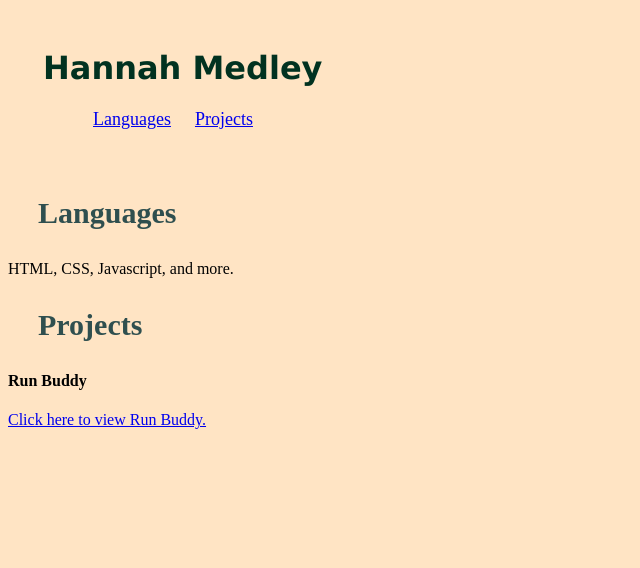
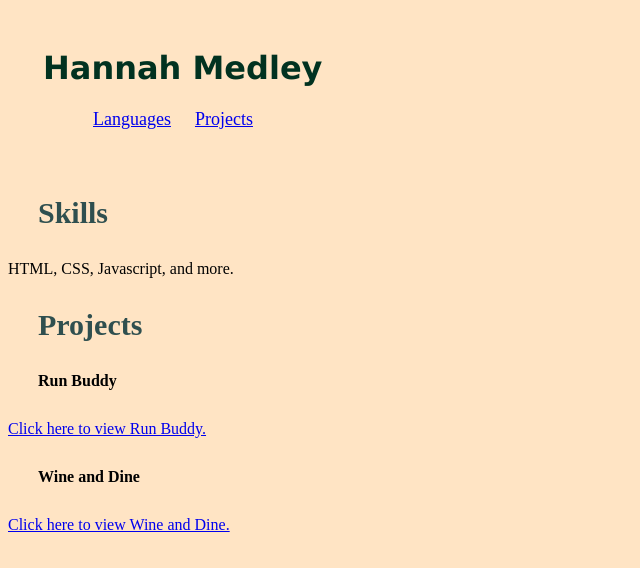
Before and after one commit to hgrace99/portfolio, a plain HTML site: page index.html in a window 1280 px wide. Shown: the whole page, without its empty margins (0-640 px from the left). Drawn offline with Linux system fonts and the light colour scheme.

Commit message:
adding wine and dine

```diff
--- a/assets/style.css
+++ b/assets/style.css
@@ -34,3 +34,13 @@ header nav ul li a {
     float: center;
     margin: 30px;
 }
+
+.project-title {
+    float: center;
+    margin: 30px;
+}
+
+.project-link {
+    float: center;
+    margin: 30px;
+}
--- a/index.html
+++ b/index.html
@@ -23,7 +23,7 @@
 
         <!--languages-->
         <section id="languages">
-            <h2 class="section-title">Languages</h2>
+            <h2 class="section-title">Skills</h2>
             <p> HTML, CSS, Javascript, and more.</p>
         </section>
 
@@ -35,6 +35,14 @@
                 <!--link to project-->
                 <a href="https://hgrace99.github.io/run-buddy/" target="_blank">Click here to view Run Buddy.</a>
             </div>
+            <div>
+                <h4 class="project-title">Wine and Dine</h4>
+                <!--link to project-->
+                <a href="https://triciaax.github.io/Wine-and-Dine/" target="_blank">Click here to view Wine and Dine.</a>
+            </div>
         </section>
     </body>
+
+
+
 </html>
```
